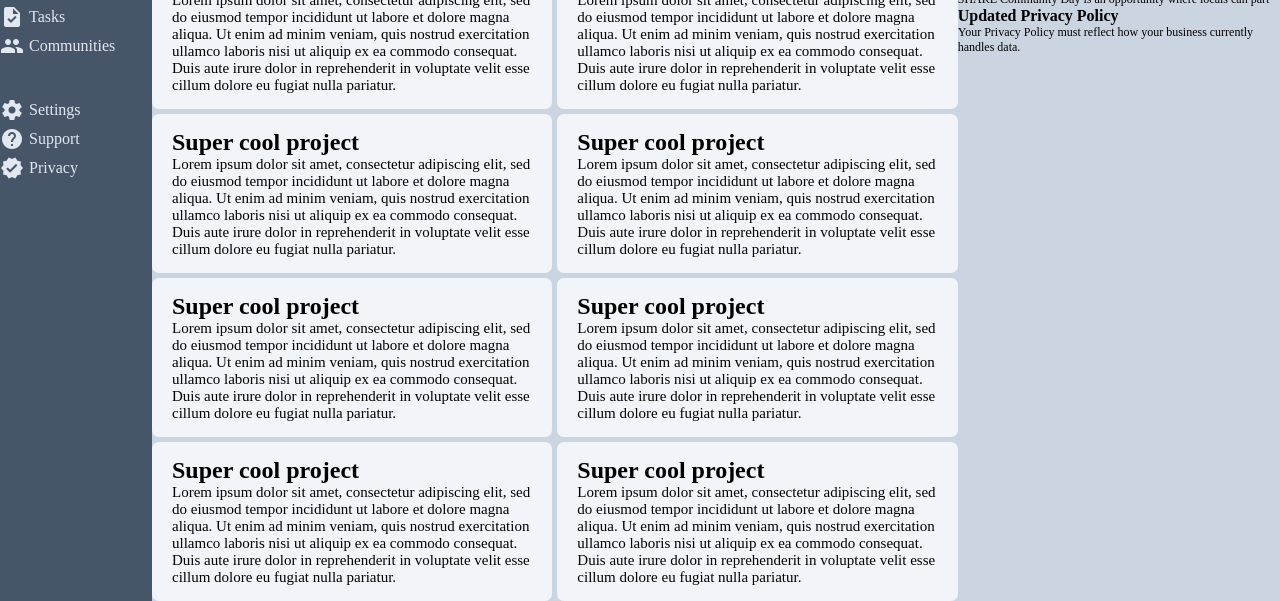
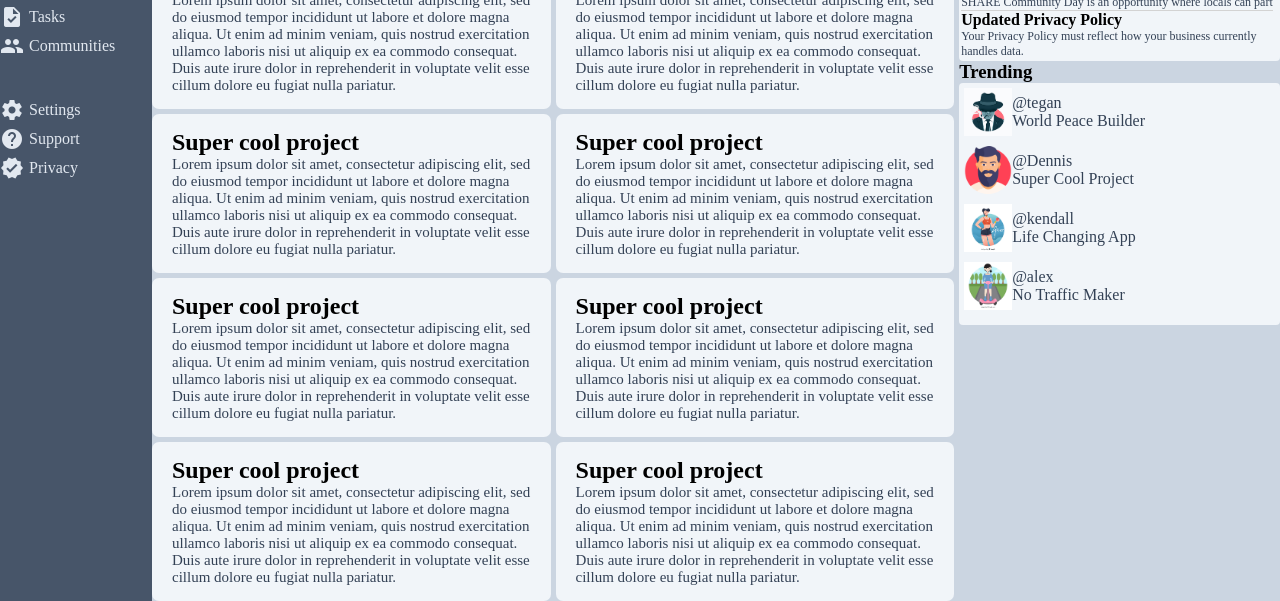
Before and after one commit to DennisMuturi-prog/admin_dashboard, a plain HTML site: page index.html in a window 1280 px wide. Shown: the part 199-800 px from the top of the page. Drawn offline with Linux system fonts and the light colour scheme.

Commit message:
Style things properly

```diff
--- a/index.html
+++ b/index.html
@@ -47,7 +47,15 @@
                     <div><h4>Community Share Day</h4><p>SHARE Community Day is an opportunity where locals can part</p></div>
                     <div><h4>Updated Privacy Policy</h4><p>Your Privacy Policy must reflect how your business currently handles data.</p></div>
                 </div></div>
-                <div></div></div>
+                <div>
+                    <h3>Trending</h3><div class="trending">
+                        <div><img src="icons/man1.jpg" alt=""><p>@tegan<br>World Peace Builder</p></div>
+                        <div><img src="icons/man.png" alt=""><p>@Dennis<br>Super Cool Project</p></div>
+                        <div><img src="icons/man2.jpg" alt=""><p>@kendall<br>Life Changing App</p></div>
+                        <div><img src="icons/man3.jpg" alt=""><p>@alex<br>No Traffic Maker</p></div>
+                    </div>
+
+                </div></div>
         </div>
     </div>
 
--- a/styles.css
+++ b/styles.css
@@ -114,6 +114,7 @@ button{
 .maincontent{
     display:grid;
     grid-template-columns:2.5fr 1fr;
+    column-gap: 5px;
 }
 .projects{
     display: grid;
@@ -136,5 +137,27 @@ button{
 }
 .announcements p{
     font-size: 12px;
+    border-bottom: 1px solid lightgrey;
 
 }
+.announcements>div:nth-child(3)>p{
+    border-bottom: none;
+}
+.announcements{
+    background-color:#f1f5f9;
+    border-radius: 4px;
+    padding:2px;
+}
+.trending{
+    background-color: #f1f5f9;
+    border-radius: 4px;
+    padding: 5px;
+}
+.trending div{
+    margin-bottom: 10px;
+    display: flex;
+    align-items: center;
+}
+.projects p,.announcements p,.trending p{
+    color:#334155;
+}
```
Also changed, not shown: icons/man1.jpg (added), icons/man2.jpg (added), icons/man3.jpg (added).
